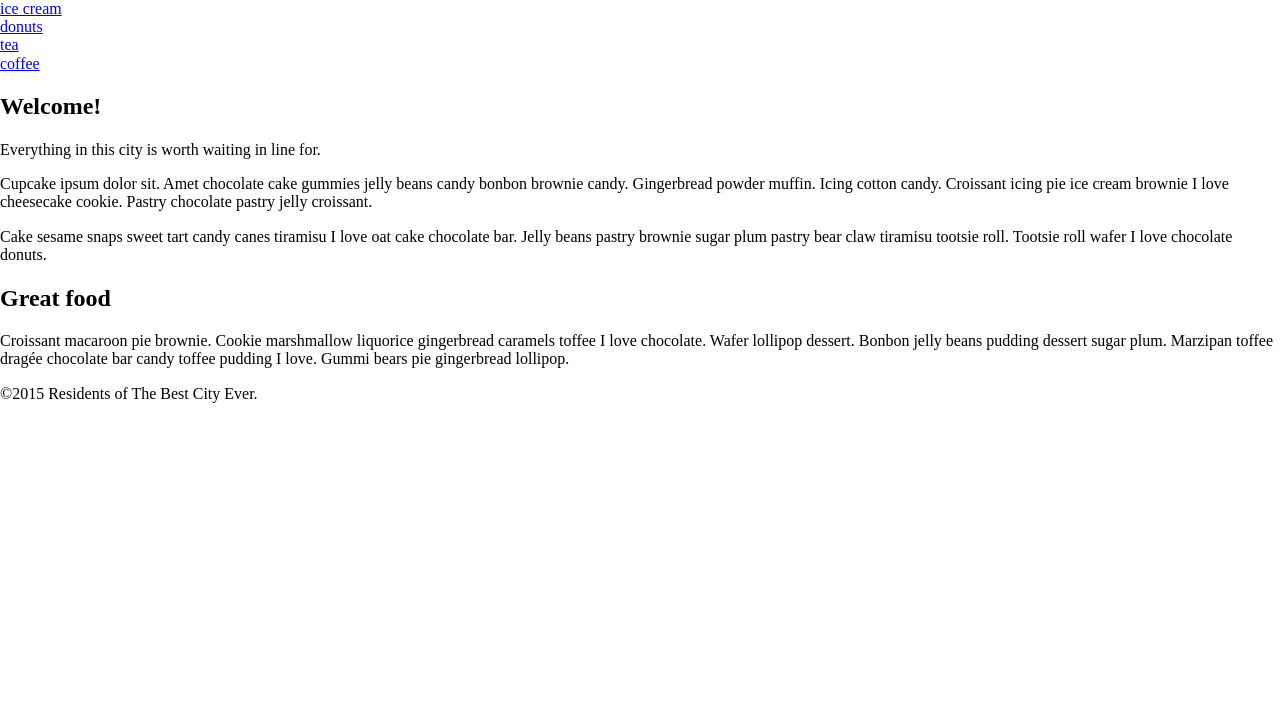
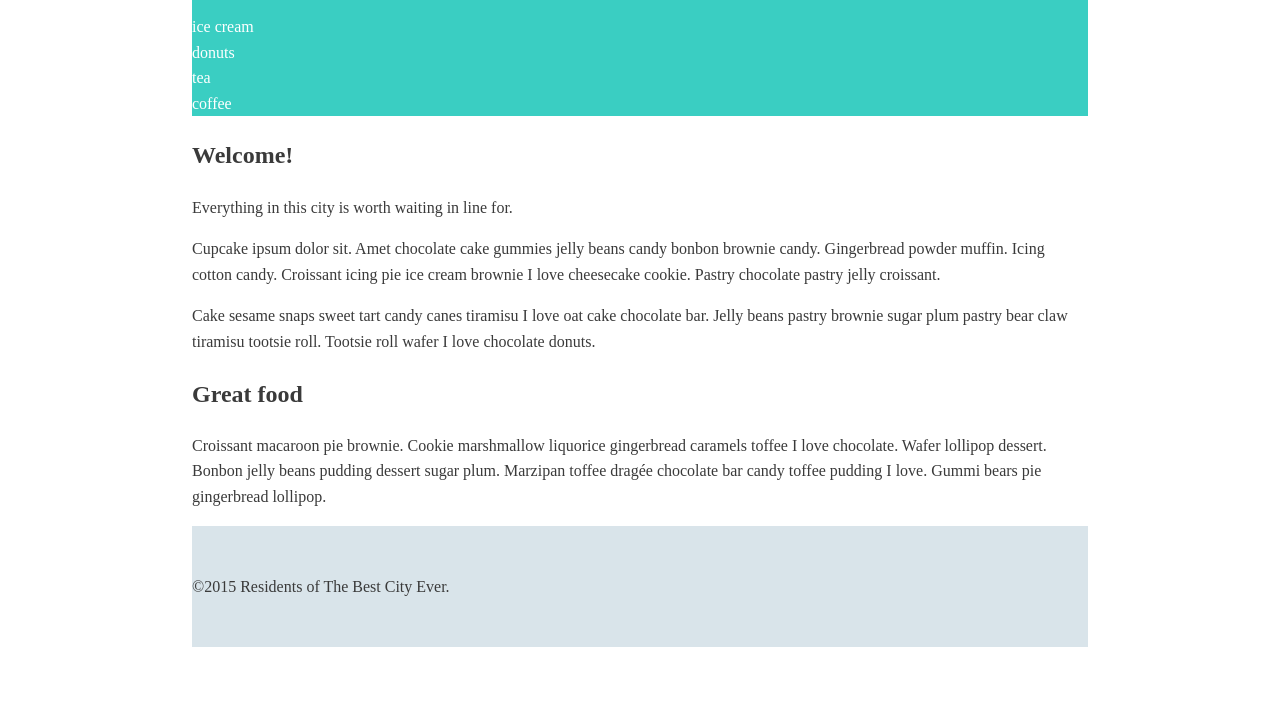
Before and after one commit to davelilleystone/netmatters-mobile-first-css-layout, a plain HTML site: page index.html in a window 1280 px wide. Shown: the part 80-800 px from the top of the page. Drawn offline with Linux system fonts and the light colour scheme.

Commit message:
complete creating a layout wrapper

```diff
--- a/css/style.css
+++ b/css/style.css
@@ -0,0 +1,34 @@
+/* =================================
+  Base Element Styles
+==================================== */
+
+body {
+  line-height: 1.6;
+  color: #3a3a3a;
+}
+
+a {
+  color: #fff;
+  text-decoration: none;
+}
+
+/* =================================
+  Base Layout Styles
+==================================== */
+
+/* ---- Layout Containers ---- */
+
+.main-header {
+  background: #3acec2;
+}
+
+.main-footer {
+  padding: 2em 0;
+  background: #d9e4ea;
+}
+
+.wrapper {
+  margin: 0 auto;
+  width: 70%;
+}
+/* ---- Page Elements ---- */
--- a/index.html
+++ b/index.html
@@ -7,6 +7,7 @@
     <link rel="stylesheet" href="css/style.css" />
   </head>
   <body>
+    <div class="wrapper">
       <header class="main-header">
         <h1 class="name"><a href="#">Best City Guide</a></h1>
         <ul class="main-nav">
@@ -25,8 +26,8 @@
         pastry jelly croissant.
       </p>
       <p>
-      Cake sesame snaps sweet tart candy canes tiramisu I love oat cake chocolate bar. Jelly beans pastry brownie sugar
-      plum pastry bear claw tiramisu tootsie roll. Tootsie roll wafer I love chocolate donuts.
+        Cake sesame snaps sweet tart candy canes tiramisu I love oat cake chocolate bar. Jelly beans pastry brownie
+        sugar plum pastry bear claw tiramisu tootsie roll. Tootsie roll wafer I love chocolate donuts.
       </p>
 
       <h2>Great food</h2>
@@ -39,5 +40,6 @@
       <footer class="main-footer">
         <p>&copy;2015 Residents of The Best City Ever.</p>
       </footer>
+    </div>
   </body>
 </html>
```
Lines whose indentation alone changed are shown as unchanged.
